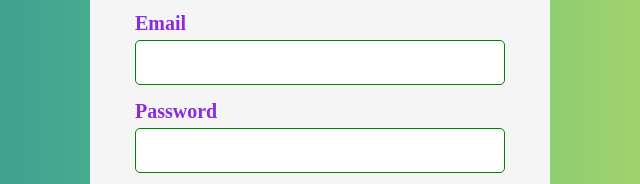
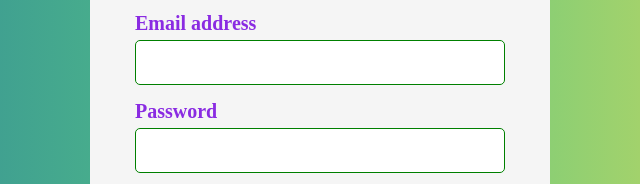
Before and after one commit to Christhu-Joel/validation-form, a plain HTML site: page index.html in a window 1280 px wide. Shown: the part 266-450 px from the top of the page, 320-960 px from the left. Drawn offline with Linux system fonts and the light colour scheme.

Commit message:
edit the code

```diff
--- a/index.html
+++ b/index.html
@@ -21,7 +21,7 @@
             </div>
                     <!-- email -->
              <div class="input-group">
-                <label for="email" class="input-label">Email</label>
+                <label for="email" class="input-label">Email address</label>
                 <input type="text" id="email" name="email">
                 <div class="error"></div>
             </div>
```
